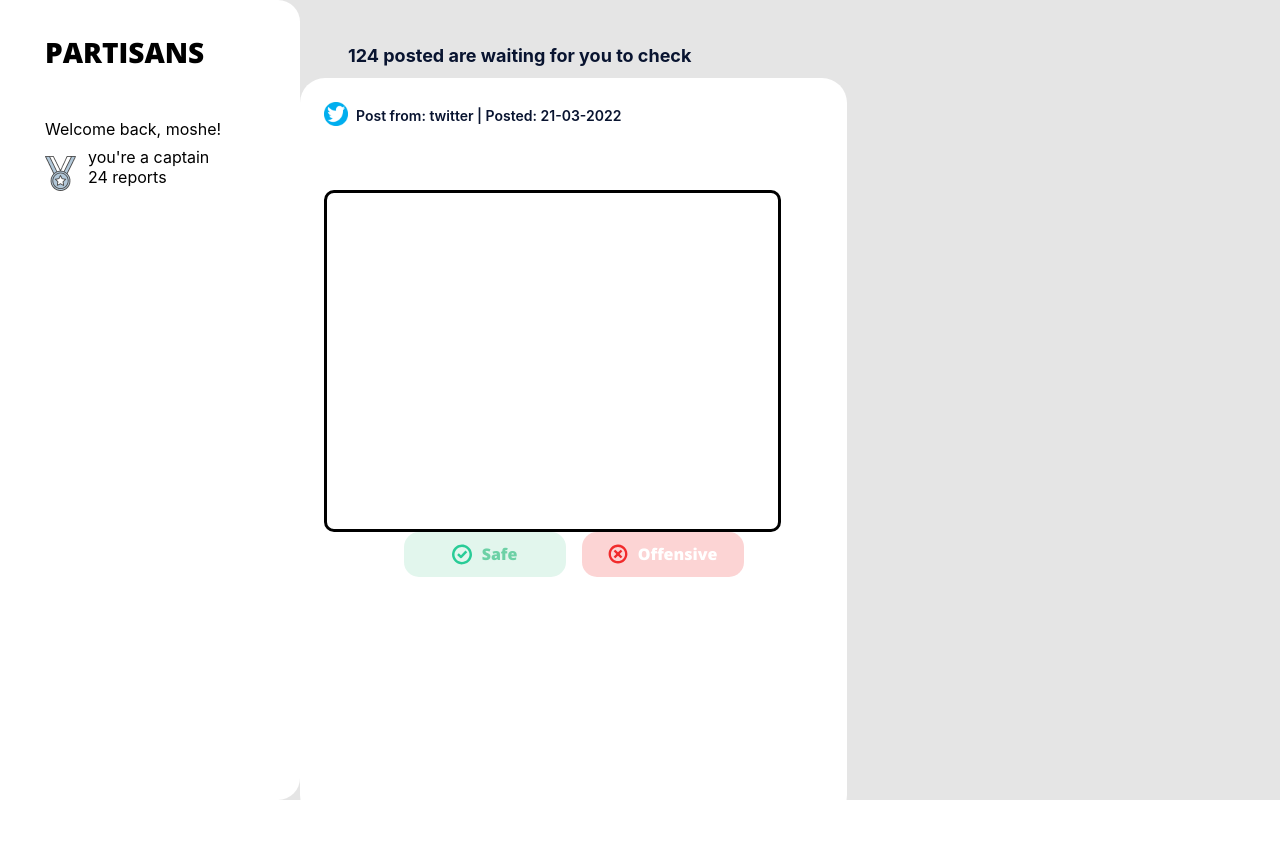
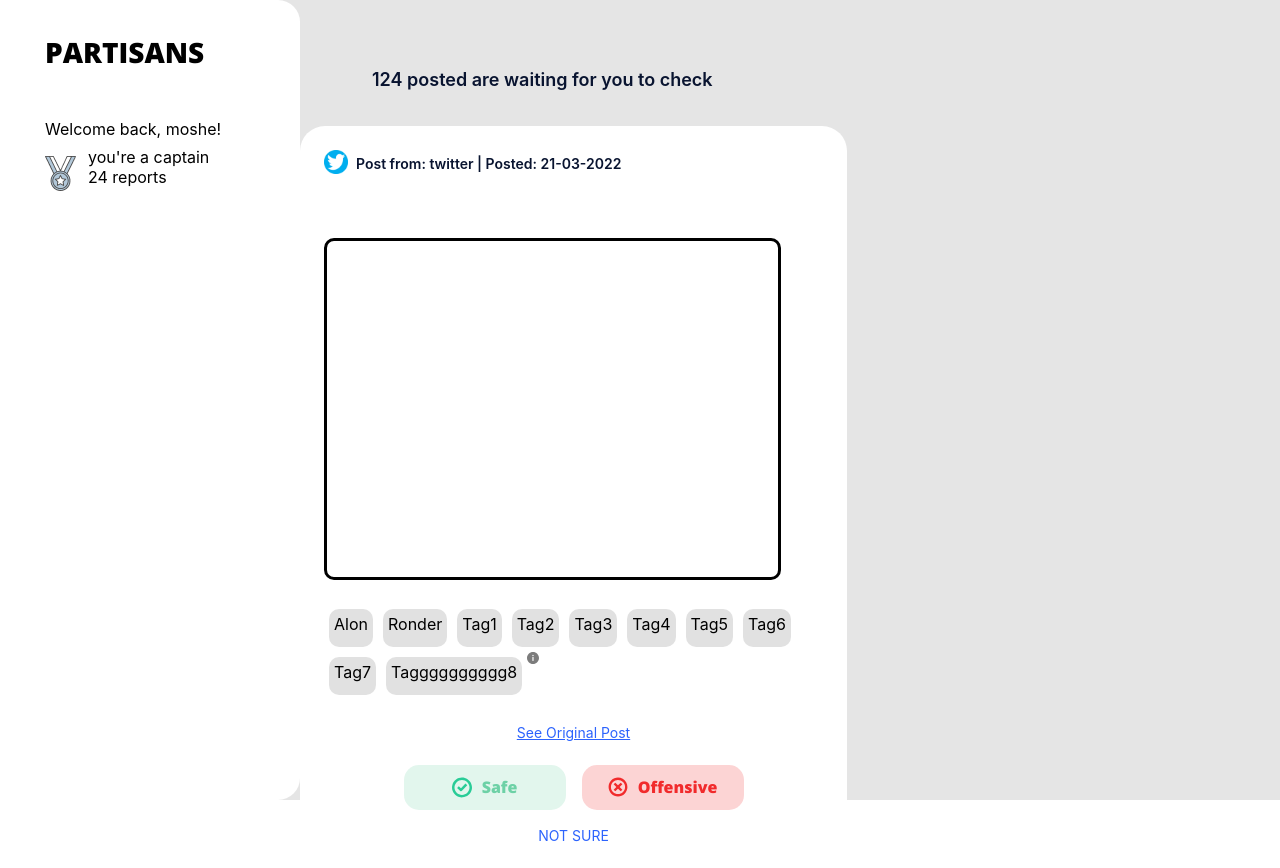
Before and after one commit to YoniTint/Brave_Together_React, a React (Create React App) app: page / in a window 1280 px wide. Before the commit the page ends 820 px from the top, so only its background shows below. Built offline with nearby package versions, Linux system fonts and the light colour scheme.

Commit message:
Arrange the Validate card and added the tags.

```diff
--- a/src/Components/Validate/Button.jsx
+++ b/src/Components/Validate/Button.jsx
@@ -13,17 +13,13 @@ export default function Button({ isOffensive }) {
       }
     >
       <Icon src={isOffensive ? checkOffensiveButton : checkSafeButton} />
-      {isOffensive ? (
-        <span style={offensiveStyle}>Offensive</span>
-      ) : (
-        <span style={safeStyle}>Safe</span>
-      )}
+      {isOffensive ? (<span style={offensiveStyle}>Offensive</span>)
+                    : (<span style={safeStyle}>Safe</span>)}
     </div>
   );
 }
 
 const safeStyle = {
-  borderRadius: null,
   fontFamily: "Open Sans",
   fontStyle: "normal",
   fontWeight: "700",
@@ -31,33 +27,29 @@ const safeStyle = {
   color: "rgba(109, 209, 166, 1)",
 };
 
+const offensiveStyle = {
+  fontFamily: "Open Sans",
+  fontStyle: "normal",
+  fontWeight: "700",
+  fontSize: 16,
+  color: "rgba(241, 43, 44,1)",
+};
+
 const buttonStyle = {
   backgroundColor: "rgba(109, 209, 166, 0.2)",
   borderRadius: 15,
   height: 45,
   width: 162,
-  left: 0,
-  top: 0,
   gap: 10,
   display: "flex",
   flexDirection: "row",
   justifyContent: "center",
   alignItems: "center",
 };
-
-//left: "calc(50% - 10.5px/2 - 0.15px)",
-//top: "calc(50% - 7px/2 - 0.5px)",
-
 const Icon = styled.img`
   width: 20px;
 `;
 
-const offensiveStyle = {
-  padding: "none",
-  borderRadius: null,
-  fontFamily: "Open Sans",
-  fontStyle: "normal",
-  fontWeight: "700",
-  fontSize: 16,
-  color: "#FFFFFF",
-};
+
+//left: "calc(50% - 10.5px/2 - 0.15px)",
+//top: "calc(50% - 7px/2 - 0.5px)",
--- /dev/null
+++ b/src/Components/Validate/ListTags.jsx
@@ -0,0 +1,34 @@
+import React from "react";
+import styled from "styled-components";
+import InformationIcon from "./media/IconInformationTags.svg";
+
+export default function ListTags({ arrayTags }) {
+    return (
+    <ListOfTags>
+        {arrayTags.map((tag) => {
+          return(<Tags key={tag}> {tag} </Tags>)})}
+    <InfoIcon src={InformationIcon}/>
+    </ListOfTags>
+
+    );
+}
+
+const ListOfTags = styled.div`
+  display: flex;
+  justify-content: flex-grow;
+  flex-wrap: wrap;
+`;
+const Tags = styled.div`
+  background-color: rgba(180, 180, 180, 0.4);
+  border-radius: 10px;
+  text-align: center;
+  height: 28px;
+  padding: 5px;
+  margin: 5px;
+`;
+
+const InfoIcon = styled.img`
+    width: 12px;
+    height: 12px;
+    mragin-left: 16px;
+`;
--- a/src/Components/Validate/Validate.jsx
+++ b/src/Components/Validate/Validate.jsx
@@ -24,13 +24,14 @@ const Wrapper = styled.div`
 
 const ReportCard = styled.div` //Ask yoav about the font family
   height: 33px;
-  width: 470px;
+  width: 451px;
+  padding: 24px;
   margin-top: 45px;
   margin-left: 48px;
   font-family: Inter;
   font-size: 18px;
   font-style: normal;
-  font-weight: 700;
+  font-weight: 600;
   text-align: left;
   line-height: 22px;
   color: #091430;
--- a/src/Components/Validate/ValidateCard.jsx
+++ b/src/Components/Validate/ValidateCard.jsx
@@ -2,16 +2,23 @@ import React from "react";
 import Button from "./Button";
 import styled from "styled-components";
 import PostInfo from "./PostInfo";
+import ListTags from "./ListTags";
 
 export default function ValidateCard() {
   return (
     <Wrapper>
       <PostInfo platform={"twitter"} date={"21-03-2022"} />
-      <Temp></Temp>
+      <Temp/>
+
+      <ListTags arrayTags={["Alon","Ronder","Tag1","Tag2","Tag3","Tag4","Tag5","Tag6","Tag7","Tagggggggggg8"]}/>
+
+      <LinkToOriginalPostStyle>See Original Post</LinkToOriginalPostStyle>
+
       <DecisionButton>
         <Button isOffensive={false} />
         <Button isOffensive={true} />
       </DecisionButton>
+      <NotSure>NOT SURE</NotSure>
     </Wrapper>
   );
 }
@@ -38,4 +45,37 @@ const Temp = styled.div`
   background-color: white;
   border-style: solid;
   border-color: black;
+  margin-bottom: 24px;
 `;
+
+const LinkToOriginalPostStyle = styled.div`
+  width: 116px;
+  height: 17px;
+  font-family: Inter;
+  font-size: 14px;
+  font-style: normal;
+  font-weight: 600px;
+  text-align: center;
+  line-height: 17px;
+  text-decoration-line: underline;
+  color: #2C63FD;
+  margin-top: 24px;
+  margin-bottom: 24px;
+  margin-left: calc(451px / 2 - (116px /2) + 24px);
+`;
+
+const NotSure = styled.div`
+width: 71px;
+height: 17px;
+font-family: Inter;
+font-size: 14px;
+font-style: normal;
+font-weight: 700px;
+text-align: center;
+align-items: center;
+line-height: 17px;
+color: #2C63FD;
+margin-top: 17px;
+margin-bottom: 1px;
+margin-left: calc(451px / 2 - (71px /2) + 24px);
+`;
```
Also changed, not shown: src/Components/Validate/media/IconInformationTags.svg (added).
